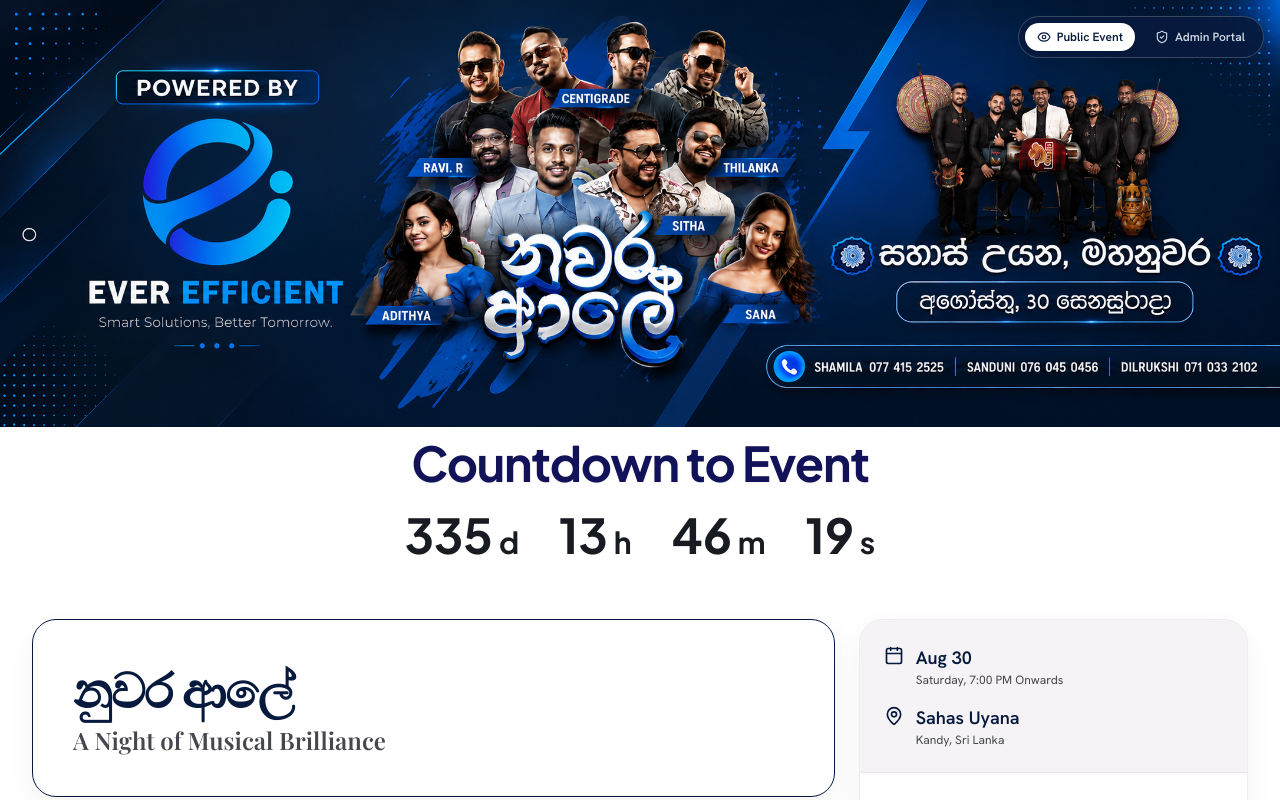
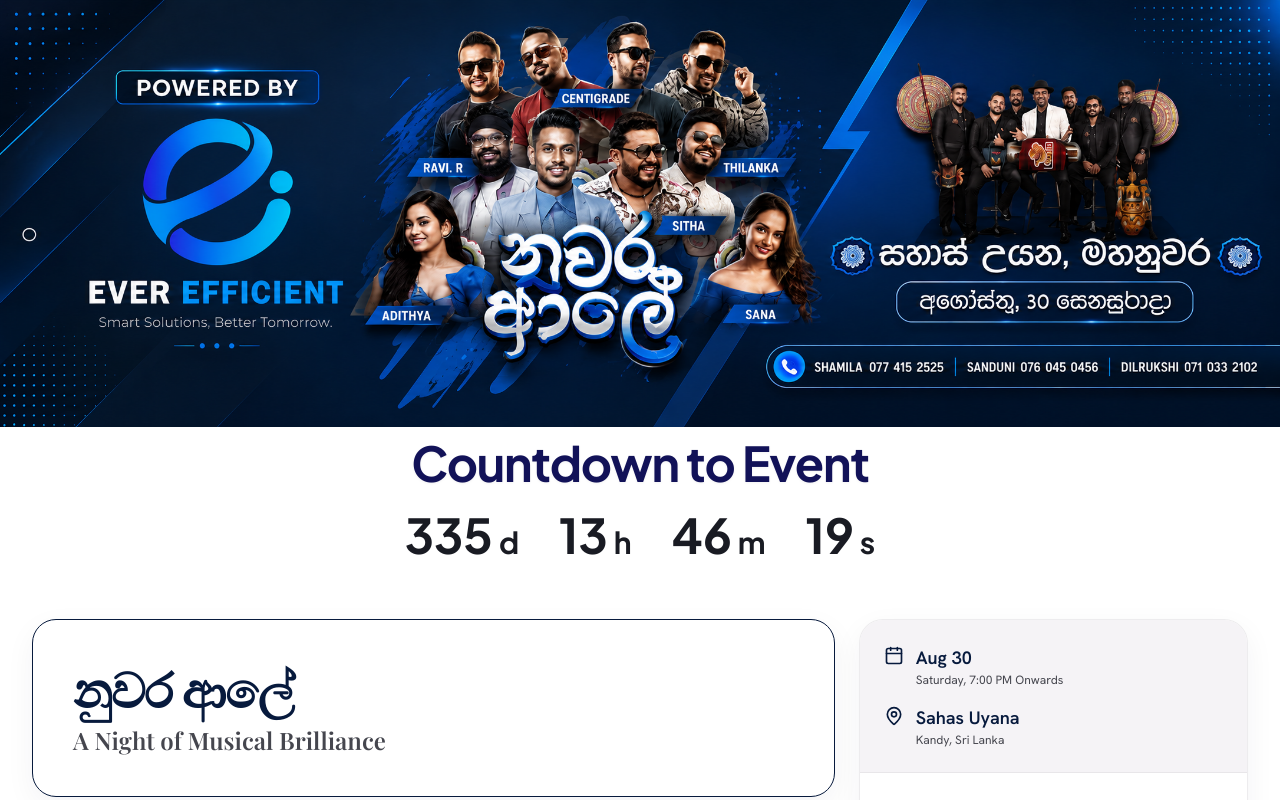
Before and after one commit to ItsLasa/Nuwara-ale, a React (Vite) app: page / in a window 1280 px wide. Shown: the top 800 px of the page. Built offline with nearby package versions, Linux system fonts and the light colour scheme; a web font is replaced by a local one.

Commit message:
feat(admin-ui): enhance admin route handling, synchronize view changes, and improve login modal logic

```diff
--- a/src/App.tsx
+++ b/src/App.tsx
@@ -1,4 +1,4 @@
-import { useState } from 'react';
+import { useState, useEffect } from 'react';
 import { HeroCountdown } from './components/HeroCountdown';
 import { HomeMainContent } from './components/HomeMainContent';
 import { Footer } from './components/Footer';
@@ -6,18 +6,75 @@ import { BookingModal } from './components/BookingModal';
 import { AdminPortal } from './components/admin/AdminPortal';
 import { LoginModal } from './components/admin/LoginModal';
 import { TicketPackage } from './data/eventData';
-import { ShieldCheck, Eye } from 'lucide-react';
 import { BookingProvider } from './context/BookingContext';
 import { ErrorBoundary } from './components/ErrorBoundary';
 
+function isAdminRoute(): boolean {
+  if (typeof window === 'undefined') return false;
+  const path = window.location.pathname.toLowerCase();
+  const hash = window.location.hash.toLowerCase();
+  const host = window.location.hostname.toLowerCase();
+  const searchParams = new URLSearchParams(window.location.search);
+
+  return (
+    path === '/admin' ||
+    path.startsWith('/admin/') ||
+    hash === '#/admin' ||
+    hash === '#admin' ||
+    hash.startsWith('#/admin/') ||
+    searchParams.get('view') === 'admin' ||
+    host.startsWith('admin.')
+  );
+}
+
+function navigateTo(path: string) {
+  if (typeof window === 'undefined') return;
+  if (window.location.pathname !== path) {
+    window.history.pushState(null, '', path);
+  }
+}
+
 function AppContent() {
-  const [currentView, setCurrentView] = useState<'public' | 'admin'>('public');
-  const [isAuthenticated, setIsAuthenticated] = useState(false);
-  const [isLoginModalOpen, setIsLoginModalOpen] = useState(false);
+  const [isAuthenticated, setIsAuthenticated] = useState<boolean>(() => {
+    if (typeof window === 'undefined') return false;
+    return sessionStorage.getItem('nuwara_admin_auth') === 'true';
+  });
+
+  const [currentView, setCurrentView] = useState<'public' | 'admin'>(() => {
+    return isAdminRoute() ? 'admin' : 'public';
+  });
+
+  const [isLoginModalOpen, setIsLoginModalOpen] = useState<boolean>(() => {
+    return isAdminRoute() && !(sessionStorage.getItem('nuwara_admin_auth') === 'true');
+  });
 
   // Booking Modal State
   const [isBookingModalOpen, setIsBookingModalOpen] = useState(false);
   const [selectedPackage, setSelectedPackage] = useState<TicketPackage | null>(null);
+
+  // Synchronize route changes (popstate / hashchange)
+  useEffect(() => {
+    const handleLocationChange = () => {
+      const isAdm = isAdminRoute();
+      if (isAdm) {
+        setCurrentView('admin');
+        const auth = sessionStorage.getItem('nuwara_admin_auth') === 'true';
+        setIsAuthenticated(auth);
+        setIsLoginModalOpen(!auth);
+      } else {
+        setCurrentView('public');
+        setIsLoginModalOpen(false);
+      }
+    };
+
+    window.addEventListener('popstate', handleLocationChange);
+    window.addEventListener('hashchange', handleLocationChange);
+
+    return () => {
+      window.removeEventListener('popstate', handleLocationChange);
+      window.removeEventListener('hashchange', handleLocationChange);
+    };
+  }, []);
 
   const handleOpenBooking = (pkg: TicketPackage) => {
     setSelectedPackage(pkg);
@@ -28,51 +85,38 @@ function AppContent() {
     setIsBookingModalOpen(false);
   };
 
-  const handleAdminAccess = () => {
-    if (isAuthenticated) {
-      setCurrentView('admin');
-    } else {
-      setIsLoginModalOpen(true);
+  const handleLoginSuccess = () => {
+    sessionStorage.setItem('nuwara_admin_auth', 'true');
+    setIsAuthenticated(true);
+    setIsLoginModalOpen(false);
+    setCurrentView('admin');
+    if (!isAdminRoute()) {
+      navigateTo('/admin');
     }
   };
 
-  const handleLoginSuccess = () => {
-    setIsAuthenticated(true);
+  const handleCloseLogin = () => {
     setIsLoginModalOpen(false);
-    setCurrentView('admin');
+    if (!isAuthenticated) {
+      setCurrentView('public');
+      navigateTo('/');
+    }
+  };
+
+  const handleSwitchToPublic = () => {
+    setCurrentView('public');
+    navigateTo('/');
+  };
+
+  const handleLogout = () => {
+    sessionStorage.removeItem('nuwara_admin_auth');
+    setIsAuthenticated(false);
+    setCurrentView('public');
+    navigateTo('/');
   };
 
   return (
     <div className="min-h-screen bg-[#F8FAFC] flex flex-col selection:bg-[#071A3D] selection:text-white">
-      {/* View Switcher Floating Bar for smooth reviewer/demo testing */}
-      <div className="fixed top-4 right-4 z-40 flex items-center gap-2 bg-[#071A3D]/90 backdrop-blur-md text-white p-1.5 rounded-full border border-white/20 shadow-xl">
-        <button
-          type="button"
-          onClick={() => setCurrentView('public')}
-          className={`flex items-center gap-1.5 px-3 py-1.5 rounded-full text-xs font-semibold transition-all ${
-            currentView === 'public'
-              ? 'bg-white text-[#071A3D] shadow-sm'
-              : 'text-slate-300 hover:text-white'
-          }`}
-        >
-          <Eye className="w-3.5 h-3.5" />
-          <span>Public Event</span>
-        </button>
-
-        <button
-          type="button"
-          onClick={handleAdminAccess}
-          className={`flex items-center gap-1.5 px-3 py-1.5 rounded-full text-xs font-semibold transition-all ${
-            currentView === 'admin'
-              ? 'bg-amber-400 text-[#071A3D] shadow-sm font-bold'
-              : 'text-slate-300 hover:text-white'
-          }`}
-        >
-          <ShieldCheck className="w-3.5 h-3.5" />
-          <span>Admin Portal</span>
-        </button>
-      </div>
-
       {currentView === 'public' ? (
         <>
           {/* 1. Hero Section (Figma Frame: 1512x453 with real banner image and countdown) */}
@@ -83,8 +127,8 @@ function AppContent() {
             <HomeMainContent onBookTicket={handleOpenBooking} />
           </main>
 
-          {/* 3. Footer (Figma: #071A3D with copyright text & admin link) */}
-          <Footer onAdminClick={handleAdminAccess} />
+          {/* 3. Footer (Figma: #071A3D with copyright text) */}
+          <Footer />
 
           {/* 4. Interactive Booking & Upload Payment Proof Flow (Figma Frames: #4:121 & #26:3515) */}
           <ErrorBoundary onReset={handleCloseBooking}>
@@ -95,22 +139,31 @@ function AppContent() {
             />
           </ErrorBoundary>
 
-          {/* 5. Login Modal (Figma Frame: #114:364 "Welcome To NuwaraAle") */}
+          {/* 5. Login Modal */}
           <LoginModal
             isOpen={isLoginModalOpen}
-            onClose={() => setIsLoginModalOpen(false)}
+            onClose={handleCloseLogin}
             onLoginSuccess={handleLoginSuccess}
           />
         </>
       ) : (
         /* Admin Management Portal (Figma Frames: #58:4193 Dashboard, #59:5649 Bookings, #62:8730 Packages) */
-        <AdminPortal
-          onSwitchToPublic={() => setCurrentView('public')}
-          onLogout={() => {
-            setIsAuthenticated(false);
-            setCurrentView('public');
-          }}
-        />
+        <>
+          {isAuthenticated ? (
+            <AdminPortal
+              onSwitchToPublic={handleSwitchToPublic}
+              onLogout={handleLogout}
+            />
+          ) : (
+            <div className="min-h-screen bg-[#07132B] flex flex-col items-center justify-center p-4">
+              <LoginModal
+                isOpen={true}
+                onClose={handleCloseLogin}
+                onLoginSuccess={handleLoginSuccess}
+              />
+            </div>
+          )}
+        </>
       )}
     </div>
   );
```
